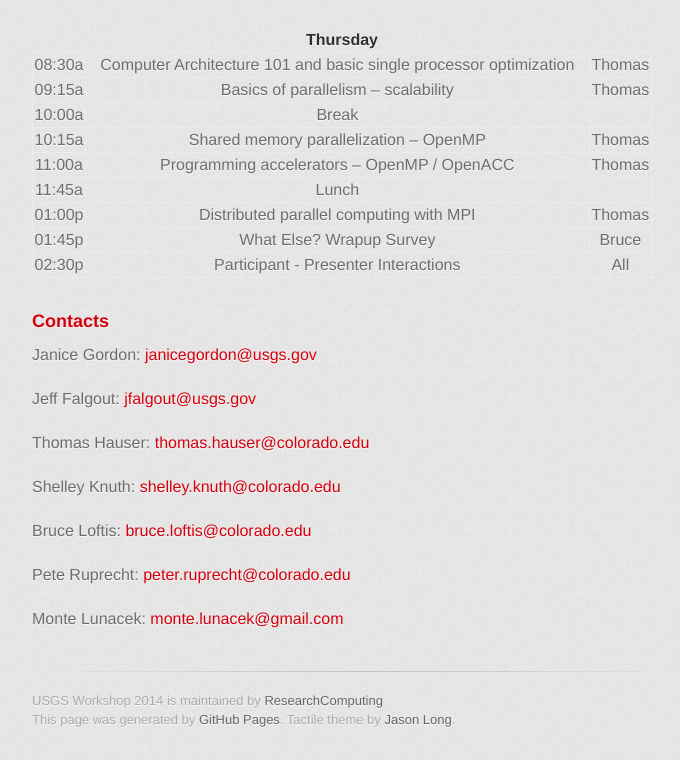
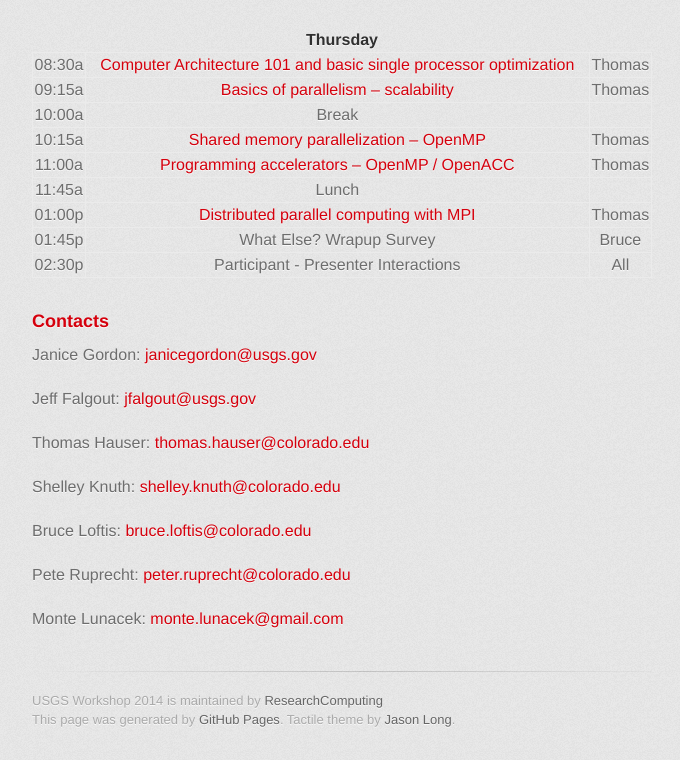
Before and after one commit to agamtomar/USGS_2014-07, a plain HTML site: page index.html in a window 1280 px wide. Shown: the part 1497-2257 px from the top of the page, without its empty margins (298-978 px from the left). Drawn offline with Linux system fonts and the light colour scheme; a web font is replaced by a local one.

Commit message:
Added Day04 presentations

```diff
--- a/index.html
+++ b/index.html
@@ -255,12 +255,18 @@ Colorado Boulder
     <tbody>
       <tr>
 	<td>08:30a</td>
-	<td>Computer Architecture 101 and basic single processor optimization</td>
+	<td>
+	<a href="https://github.com/ResearchComputing/USGS_2014-07/raw/master/Day04-Parallel/01-ComputerArchitectur_SingleCoreOptimization.pdf"
+	  target="_blank">
+	Computer Architecture 101 and basic single processor optimization</a></td>
 	<td>Thomas</td>
       </tr>
       <tr>
 	<td>09:15a</td>
-	<td>Basics of parallelism – scalability</td>
+	<td>
+	<a href="https://github.com/ResearchComputing/USGS_2014-07/raw/master/Day04-Parallel/02-BasicsOfParallelism.pdf"
+	  target="_blank">
+	Basics of parallelism – scalability</a></td>
 	<td>Thomas</td>
       </tr>
       <tr>
@@ -270,12 +276,18 @@ Colorado Boulder
       </tr>
       <tr>
 	<td>10:15a</td>
-	<td>Shared memory parallelization – OpenMP</td>
+	<td>
+	<a href="https://github.com/ResearchComputing/USGS_2014-07/raw/master/Day04-Parallel/03-OpenMP.pdf"
+	  target="_blank">
+	Shared memory parallelization – OpenMP</a></td>
 	<td>Thomas</td>
       </tr>
       <tr>
 	<td>11:00a</td>
-	<td>Programming accelerators – OpenMP / OpenACC</td>
+	<td>
+	<a href="https://github.com/ResearchComputing/USGS_2014-07/raw/master/Day04-Parallel/04-accelerators.pdf"
+	  target="_blank">
+	Programming accelerators – OpenMP / OpenACC</a></td>
 	<td>Thomas</td>
       </tr>
       <tr>
@@ -285,7 +297,10 @@ Colorado Boulder
       </tr>
       <tr>
 	<td>01:00p</td>
-	<td>Distributed parallel computing with MPI</td>
+	<td>
+	<a href="https://github.com/ResearchComputing/USGS_2014-07/raw/master/Day04-Parallel/05-MPI.pdf"
+	  target="_blank">
+	Distributed parallel computing with MPI</a></td>
 	<td>Thomas</td>
       </tr>
       <tr>
```
